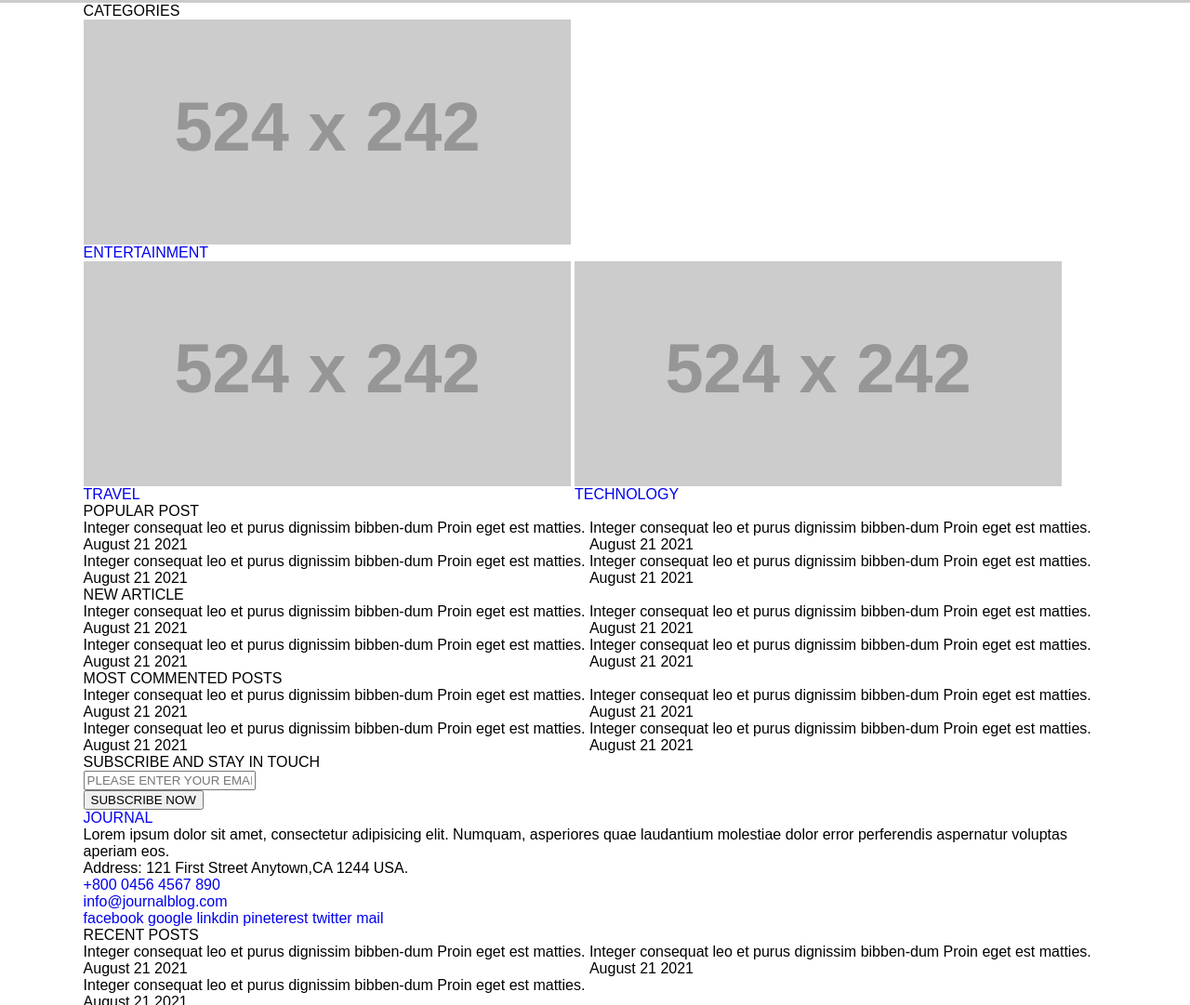
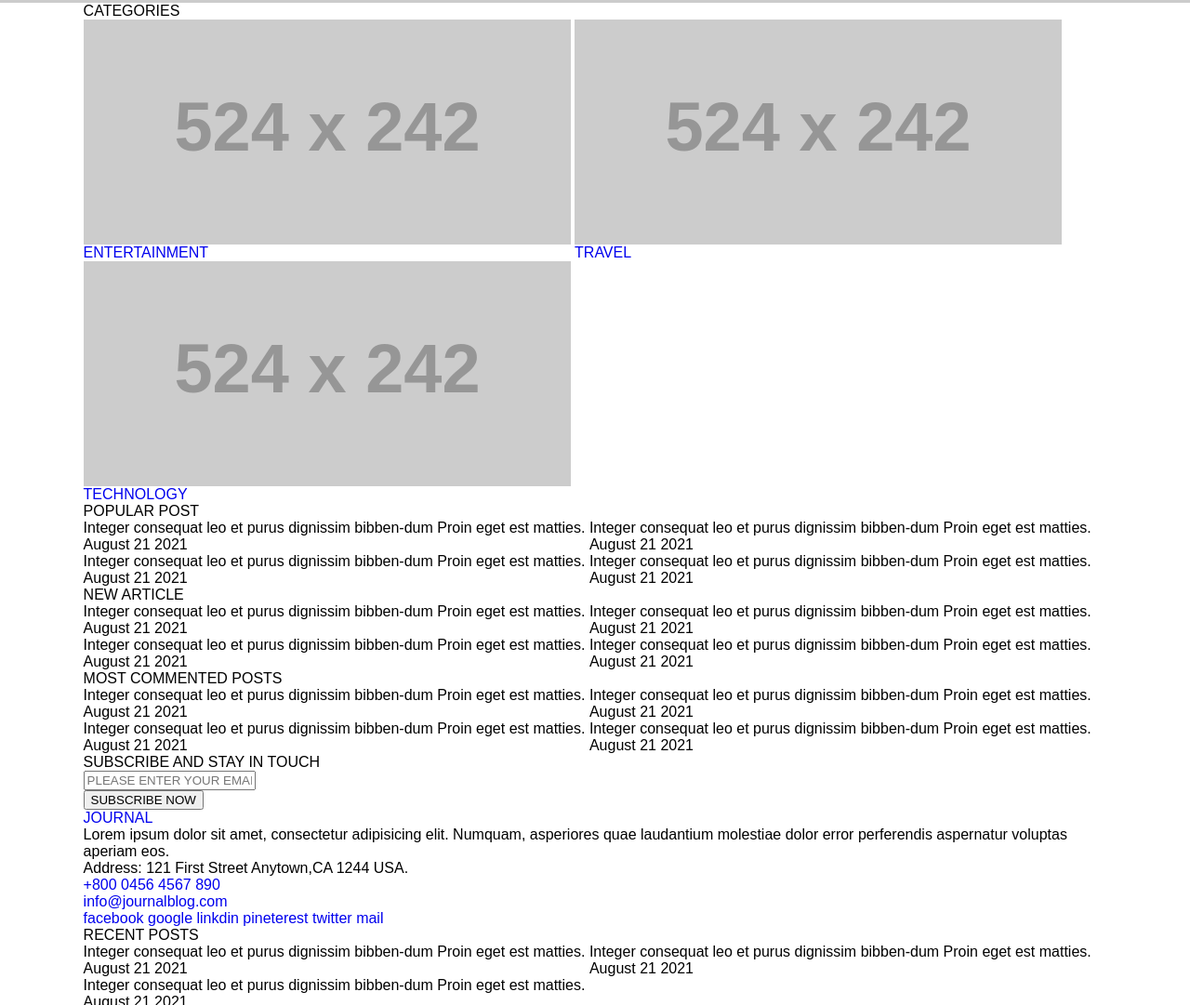
Before and after one commit to idnyaneshwaraxioned/Journal, a plain HTML site: page index.html in a window 1280 px wide. Shown: the part 8251-9332 px from the top of the page at 93% size. Drawn offline with Linux system fonts and the light colour scheme; placeholder pictures from the web are drawn by us.

Commit message:
modify category section

```diff
--- a/index.html
+++ b/index.html
@@ -278,7 +278,6 @@
                 </figure>
               </a>
             </li>
-            <ul class="categories-list">
             <li>
               <a href="#FIXME" title="TRAVEL">
                 <figure>
```
Lines whose indentation alone changed are shown as unchanged.
